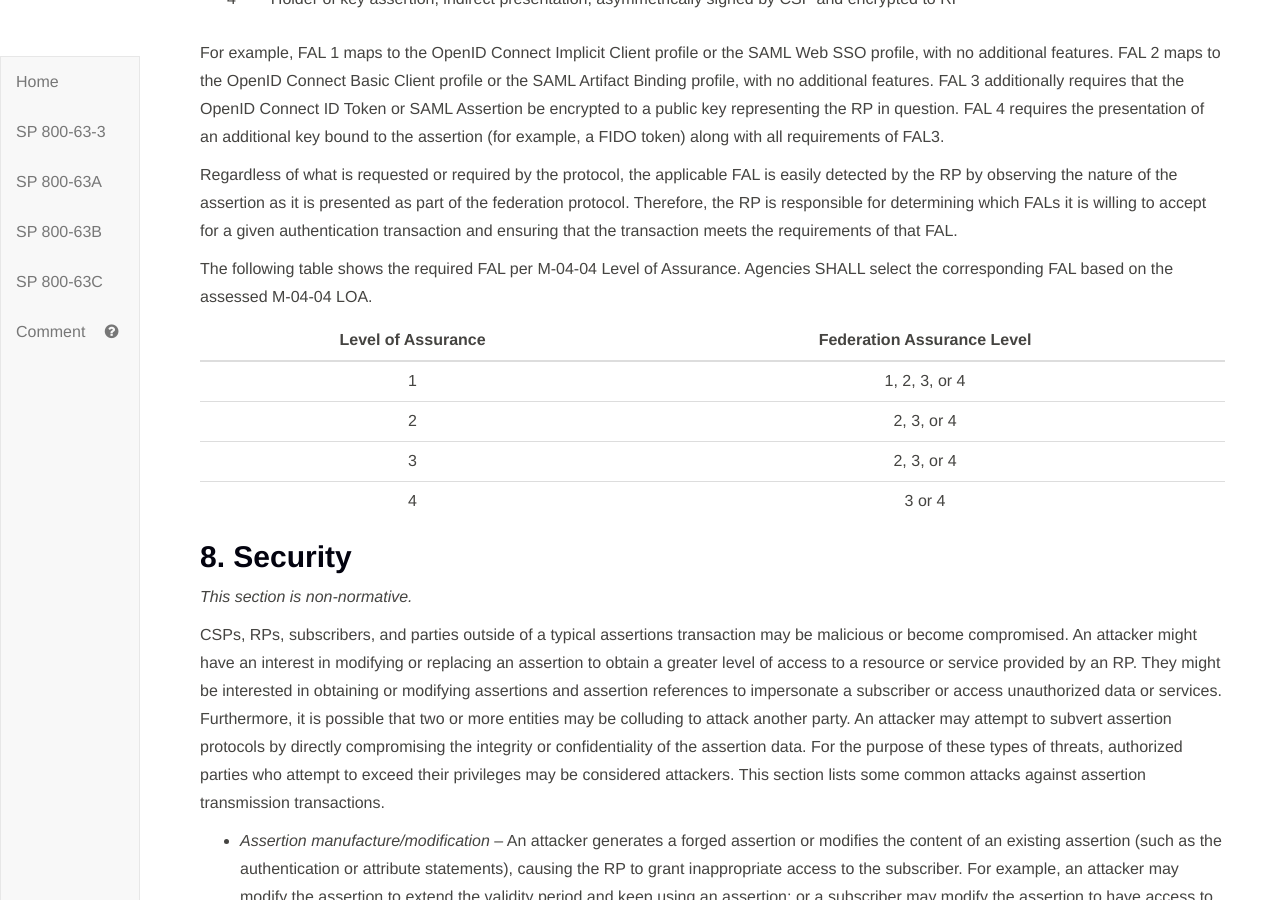
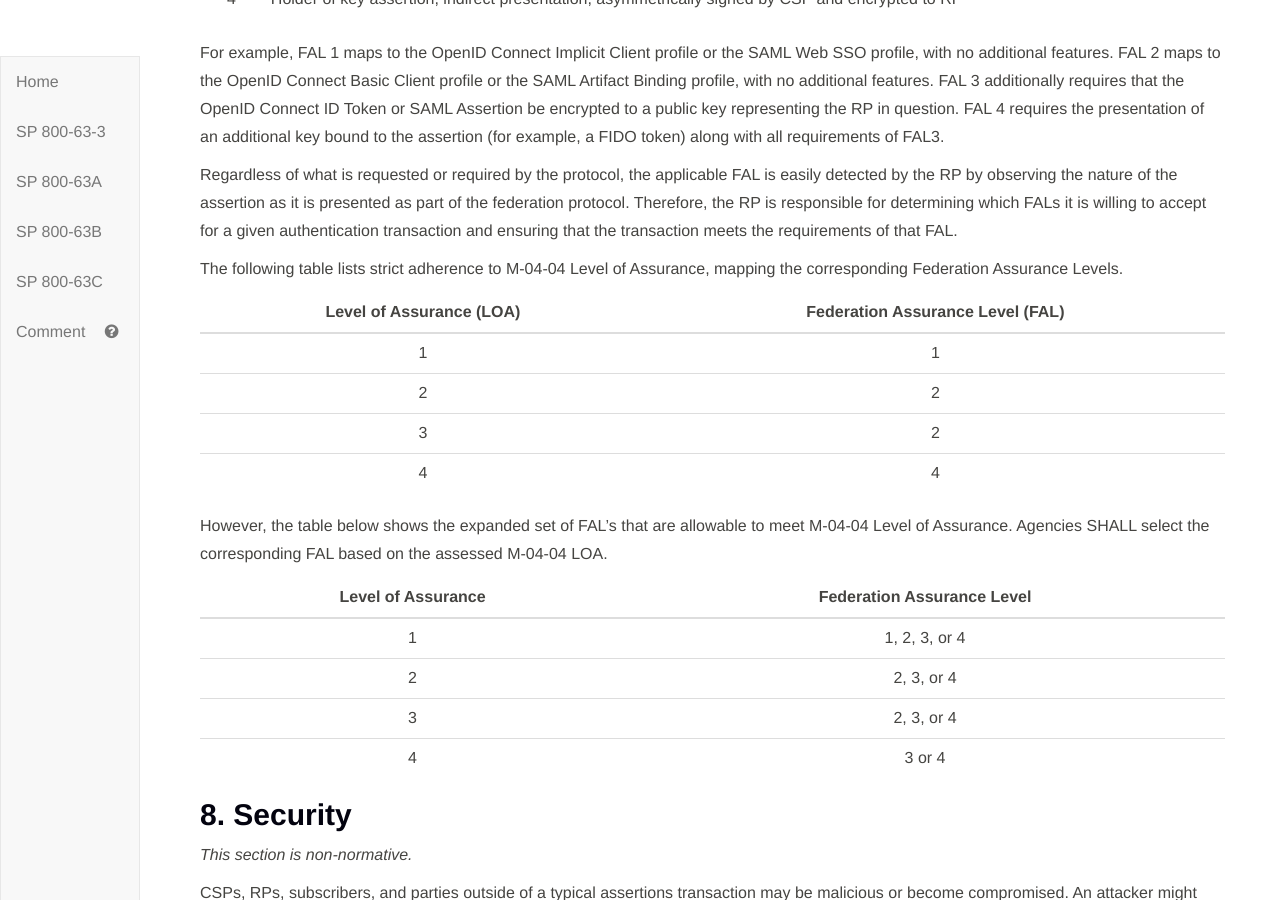
Before and after one commit to usnistgov/800-63-3, a Jekyll site: the page built from sp800-63c.md, in a window 1280 px wide and 900 px high, scrolled down 15923 px. Built offline with Jekyll 4.4.1, drawn with Linux system fonts in a browser that asks for light colours.

Commit message:
Updated normative requirements for FAL

```diff
--- a/sp800-63c/sec7_fal.md
+++ b/sp800-63c/sec7_fal.md
@@ -17,7 +17,17 @@
 
 Regardless of what is requested or required by the protocol, the applicable FAL is easily detected by the RP by observing the nature of the assertion as it is presented as part of the federation protocol. Therefore, the RP is responsible for determining which FALs it is willing to accept for a given authentication transaction and ensuring that the transaction meets the requirements of that FAL.
 
-The following table shows the required FAL per M-04-04 Level of Assurance.  Agencies SHALL select the corresponding FAL based on the assessed M-04-04 LOA.
+
+The following table lists strict adherence to M-04-04 Level of Assurance, mapping the corresponding Federation Assurance Levels.
+
+| Level of Assurance (LOA) |  Federation Assurance Level (FAL)
+|:------------------:|:-----------------------------:
+| 1 |  1
+| 2 | 2
+| 3 | 2
+| 4 | 4
+
+However, the table below shows the expanded set of FAL's that are allowable to meet M-04-04 Level of Assurance. Agencies SHALL select the corresponding FAL based on the assessed M-04-04 LOA.
 
 | Level of Assurance | Federation Assurance Level
 |:------------------:|:-----------------------------:
```
Also changed, not shown: sp800-63b/sec4_aal.md (+1 -1 lines).
